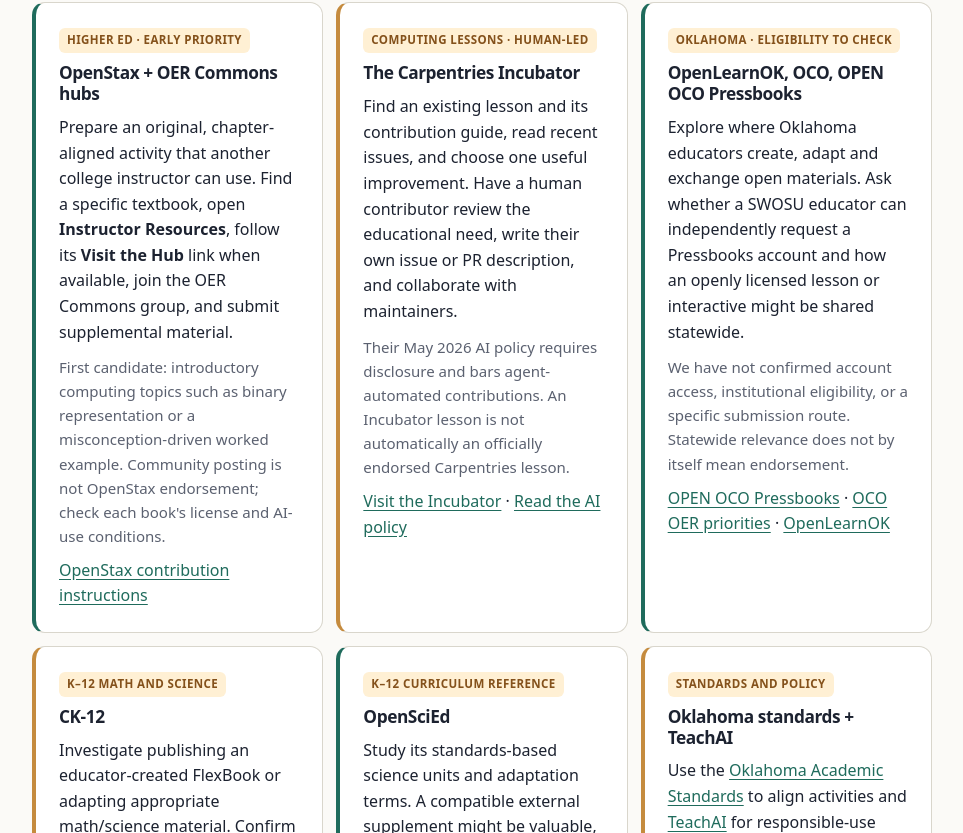
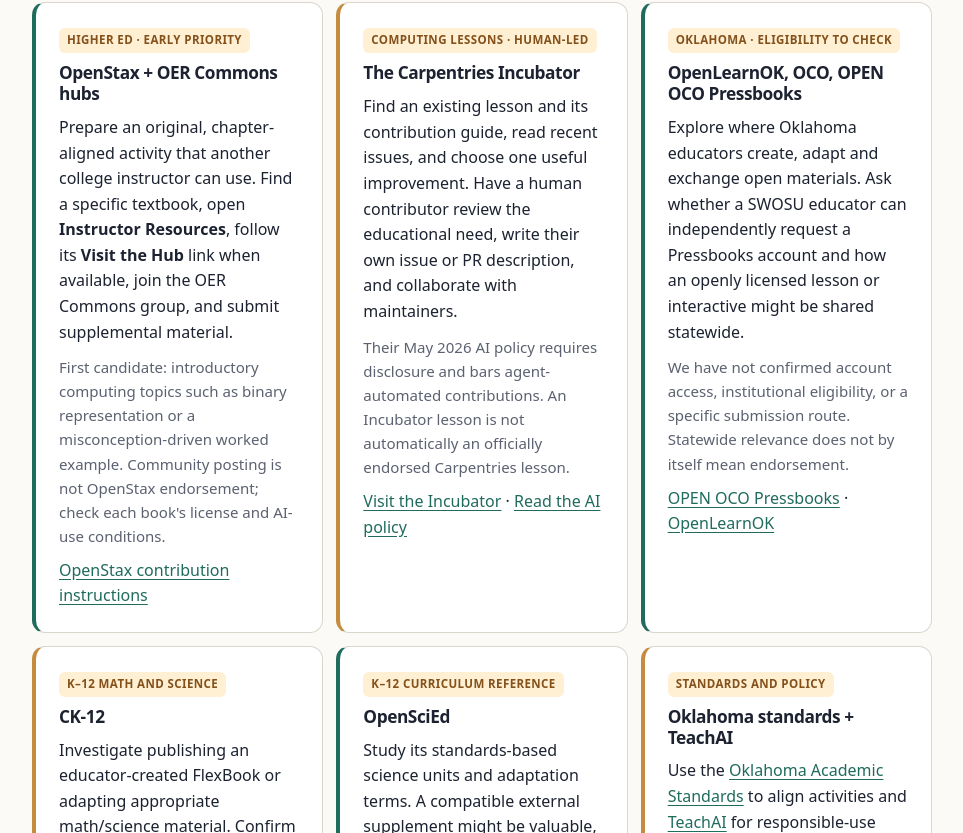
Before and after one commit to jeremy-evert/swosu-computing, a plain HTML site: page show-your-work/open-source-education/index.html in a window 1280 px wide. Shown: the part 2326-3159 px from the top of the page, without its empty margins (158-1121 px from the left). Drawn offline with Linux system fonts and the light colour scheme.

Commit message:
Field guide: soften unverified test claim, add authorship note, fix dead OCO link
Co-Authored-By: Claude Sonnet 5.5 <noreply@anthropic.com>
Claude-Session: https://claude.ai/code/session_01VU6fwwiDYi4mqgeA648NzH

```diff
--- a/show-your-work/open-source-education/index.html
+++ b/show-your-work/open-source-education/index.html
@@ -126,7 +126,7 @@ footer a{margin-right:10px}
       <h3>OpenLearnOK, OCO, OPEN OCO Pressbooks</h3>
       <p>Explore where Oklahoma educators create, adapt and exchange open materials. Ask whether a SWOSU educator can independently request a Pressbooks account and how an openly licensed lesson or interactive might be shared statewide.</p>
       <p class="how">We have not confirmed account access, institutional eligibility, or a specific submission route. Statewide relevance does not by itself mean endorsement.</p>
-      <a href="https://open.ocolearnok.org/">OPEN OCO Pressbooks</a> · <a href="https://www.ocolearnok.org/priorities/open-educational-resources/">OCO OER priorities</a> · <a href="https://openlearnok.org/">OpenLearnOK</a>
+      <a href="https://pressbooks.openlearnok.org/">OPEN OCO Pressbooks</a> · <a href="https://openlearnok.org/">OpenLearnOK</a>
     </article>
     <article class="card eco">
       <span class="tag later">K–12 math and science</span>
```
Also changed, not shown: 2 other files.
